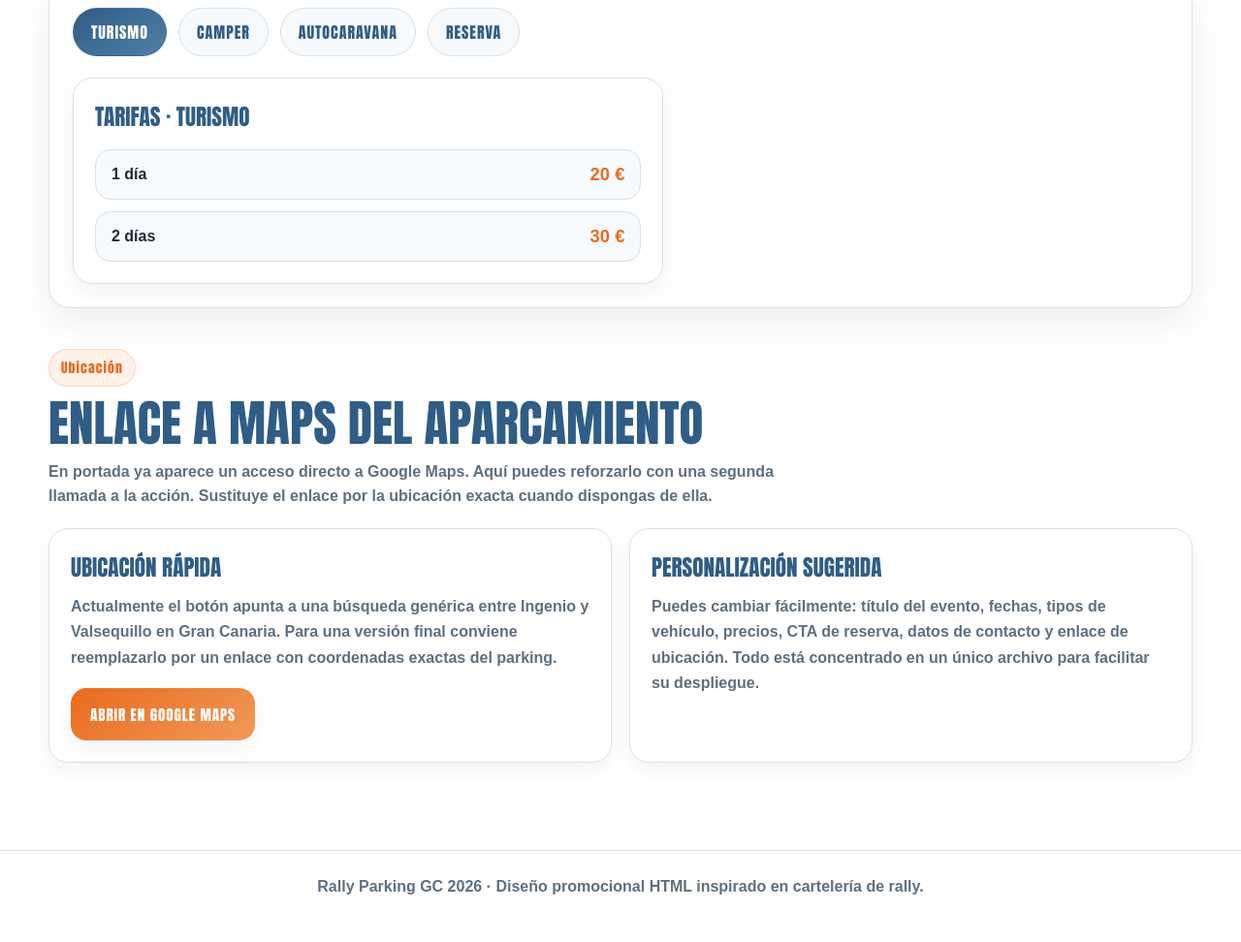
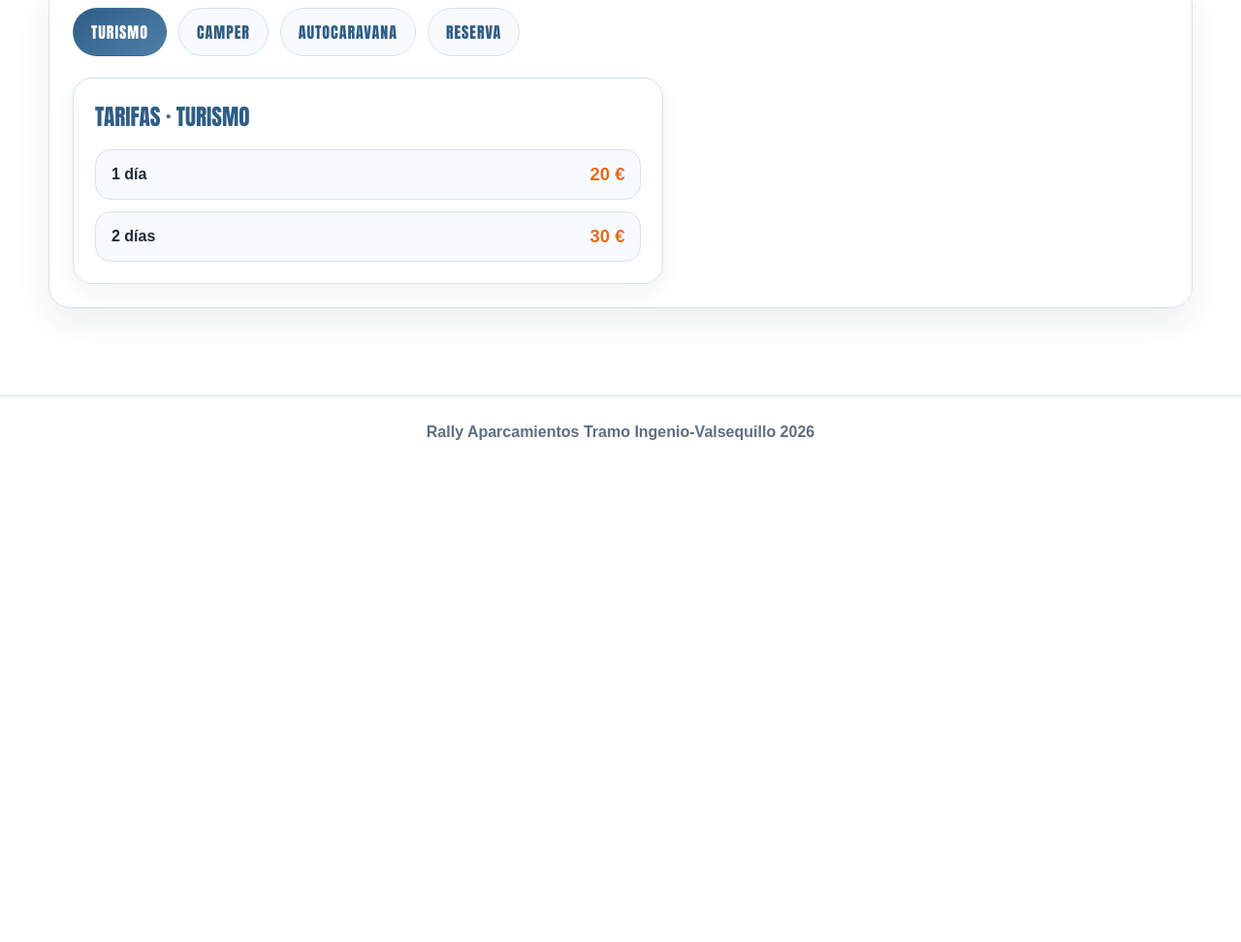
Before and after one commit to hugoramirezdeniz-ux/concurso, a plain HTML site: page index.html in a window 1280 px wide. Shown: the part 1220-2192 px from the top of the page at 97% size. After the commit the page ends 1723 px from the top, so only its background shows below. Drawn offline with Linux system fonts and the light colour scheme.

```diff
--- a/index.html
+++ b/index.html
@@ -661,10 +661,8 @@
             <article class="contact-card">
               <h3>Datos de contacto</h3>
               <div class="contact-list">
-                <div class="contact-item">📞 Teléfono: <a href="tel:+34600123456">+34 600 123 456</a></div>
-                <div class="contact-item">💬 WhatsApp: <a href="https://wa.me/34600123456" target="_blank" rel="noopener noreferrer">Enviar mensaje</a></div>
-                <div class="contact-item">✉️ Email: <a href="mailto:reservas@rallyparkinggc2026.com">reservas@rallyparkinggc2026.com</a></div>
-                <div class="contact-item">🌐 Web: <a href="https://rallyparkinggc2026.com" target="_blank" rel="noopener noreferrer">rallyparkinggc2026.com</a></div>
+                <div class="contact-item">💬 WhatsApp: <p> +34 647 11 94 92 </p></div>
+                <div class="contact-item">✉️ Email: <p> parkingrallyvalsequillo@gmail.com </p></div>
               </div>
             </article>
 
@@ -674,7 +672,7 @@
                 1. Indica tipo de vehículo.<br />
                 2. Especifica número de días.<br />
                 3. Envía nombre, matrícula y teléfono de contacto.<br />
-                4. Recibe confirmación y ubicación exacta del acceso.
+                4. Recibe confirmación y datos adicionales.
               </p>
               <div class="hero-actions" style="margin-top:18px;">
                 <a class="btn btn-primary" href="https://wa.me/34600123456?text=Hola%2C%20quiero%20reservar%20una%20plaza%20para%20el%20parking%20del%20rally." target="_blank" rel="noopener noreferrer">Reservar por WhatsApp</a>
@@ -684,37 +682,10 @@
         </div>
       </div>
     </section>
-
-    <section>
-      <div class="section-head">
-        <span class="tag">Ubicación</span>
-        <h2>Enlace a Maps del aparcamiento</h2>
-        <p class="subtext">
-          En portada ya aparece un acceso directo a Google Maps. Aquí puedes reforzarlo con una segunda llamada a la acción. Sustituye el enlace por la ubicación exacta cuando dispongas de ella.
-        </p>
-      </div>
-      <div class="map-grid">
-        <article class="map-card">
-          <h3>Ubicación rápida</h3>
-          <p>
-            Actualmente el botón apunta a una búsqueda genérica entre Ingenio y Valsequillo en Gran Canaria. Para una versión final conviene reemplazarlo por un enlace con coordenadas exactas del parking.
-          </p>
-          <div class="hero-actions" style="margin-top:18px;">
-            <a class="btn btn-primary" href="https://www.google.com/maps/search/?api=1&query=Ingenio+Valsequillo+Gran+Canaria" target="_blank" rel="noopener noreferrer">Abrir en Google Maps</a>
-          </div>
-        </article>
-        <article class="map-card">
-          <h3>Personalización sugerida</h3>
-          <p>
-            Puedes cambiar fácilmente: título del evento, fechas, tipos de vehículo, precios, CTA de reserva, datos de contacto y enlace de ubicación. Todo está concentrado en un único archivo para facilitar su despliegue.
-          </p>
-        </article>
-      </div>
-    </section>
   </main>
 
   <footer>
-    Rally Parking GC 2026 · Diseño promocional HTML inspirado en cartelería de rally.
+    Rally Aparcamientos Tramo Ingenio-Valsequillo 2026
   </footer>
 
   <script>
```
